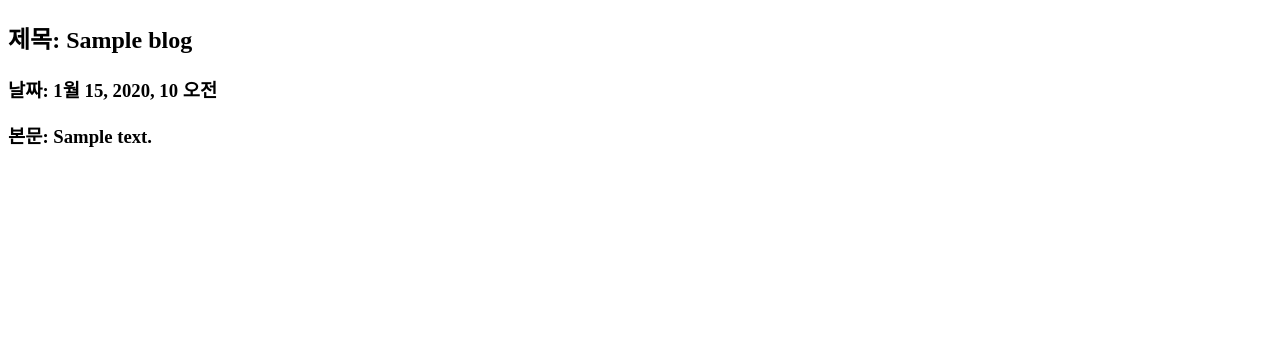
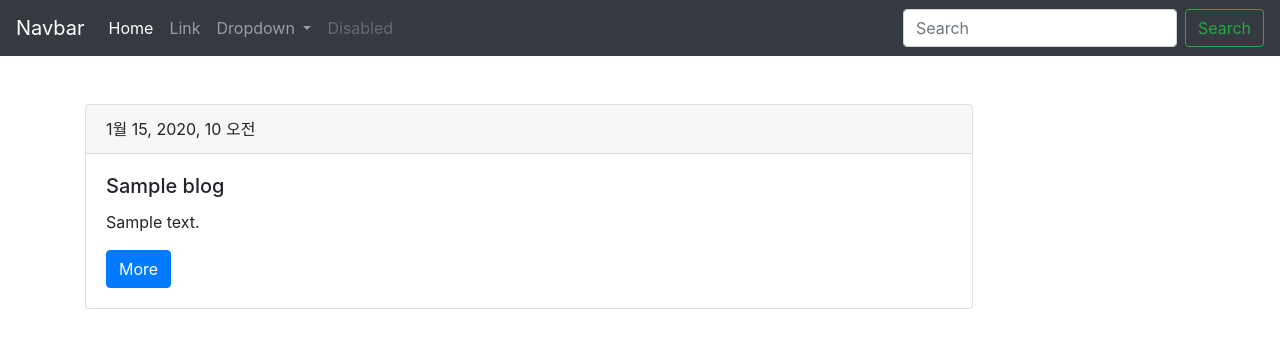
Before and after one commit to techofficer20/likelion_Blog, a Django app: template blogproject/blogapp/templates/index.html in a window 1280 px wide. Shown: the top 348 px of the page. Run offline with Django 3.2, Linux system fonts and the light colour scheme; the template is opened without the code that fills it: most values are stand-ins (such as "Sample title", 1, 10 or a date in 2020); data that the repository does not hold is empty; some libraries are stand-ins or nearby versions.

Commit message:
부트스트랩, css 적용

```diff
--- a/blogproject/blogapp/templates/index.html
+++ b/blogproject/blogapp/templates/index.html
@@ -1,17 +1,85 @@
 <!DOCTYPE html>
 <html lang="en">
+
 <head>
     <meta charset="UTF-8">
     <meta name="viewport" content="width=device-width, initial-scale=1.0">
     <meta http-equiv="X-UA-Compatible" content="ie=edge">
+    <link rel="stylesheet" href="https://stackpath.bootstrapcdn.com/bootstrap/4.3.1/css/bootstrap.min.css"
+        integrity="sha384-ggOyR0iXCbMQv3Xipma34MD+dH/1fQ784/j6cY/iJTQUOhcWr7x9JvoRxT2MZw1T" crossorigin="anonymous">
+    <style>
+        .card{
+            width: 80%;
+        }
+    </style>
     <title>Document</title>
 </head>
+
 <body>
-    {% for blogs in blog.all %}
-        <h2>제목: {{blogs.title}}</h2>
-        <h3>날짜: {{blogs.date}}</h3>
-        <h3>본문: {{blogs.body}}</h3>
-        <br/>
-    {% endfor %}
+    <nav class="navbar navbar-expand-lg navbar-dark bg-dark">
+        <a class="navbar-brand" href="#">Navbar</a>
+        <button class="navbar-toggler" type="button" data-toggle="collapse" data-target="#navbarSupportedContent"
+            aria-controls="navbarSupportedContent" aria-expanded="false" aria-label="Toggle navigation">
+            <span class="navbar-toggler-icon"></span>
+        </button>
+
+        <div class="collapse navbar-collapse" id="navbarSupportedContent">
+            <ul class="navbar-nav mr-auto">
+                <li class="nav-item active">
+                    <a class="nav-link" href="#">Home <span class="sr-only">(current)</span></a>
+                </li>
+                <li class="nav-item">
+                    <a class="nav-link" href="#">Link</a>
+                </li>
+                <li class="nav-item dropdown">
+                    <a class="nav-link dropdown-toggle" href="#" id="navbarDropdown" role="button"
+                        data-toggle="dropdown" aria-haspopup="true" aria-expanded="false">
+                        Dropdown
+                    </a>
+                    <div class="dropdown-menu" aria-labelledby="navbarDropdown">
+                        <a class="dropdown-item" href="#">Action</a>
+                        <a class="dropdown-item" href="#">Another action</a>
+                        <div class="dropdown-divider"></div>
+                        <a class="dropdown-item" href="#">Something else here</a>
+                    </div>
+                </li>
+                <li class="nav-item">
+                    <a class="nav-link disabled" href="#" tabindex="-1" aria-disabled="true">Disabled</a>
+                </li>
+            </ul>
+            <form class="form-inline my-2 my-lg-0">
+                <input class="form-control mr-sm-2" type="search" placeholder="Search" aria-label="Search">
+                <button class="btn btn-outline-success my-2 my-sm-0" type="submit">Search</button>
+            </form>
+        </div>
+    </nav>
+    <br />
+    <br />
+    <div class="container">
+        {% for blogs in blog.all %}
+        <div class="card">
+            <div class="card-header">
+                {{blogs.date}}
+            </div>
+            <div class="card-body">
+                <h5 class="card-title">{{blogs.title}}</h5>
+                <p class="card-text">{{blogs.body}}</p>
+                <a href="#" class="btn btn-primary">More</a>
+            </div>
+        </div>
+        <br />
+        {% endfor %}
+    </div>
+
+    <script src="https://code.jquery.com/jquery-3.3.1.slim.min.js"
+        integrity="sha384-q8i/X+965DzO0rT7abK41JStQIAqVgRVzpbzo5smXKp4YfRvH+8abtTE1Pi6jizo"
+        crossorigin="anonymous"></script>
+    <script src="https://cdnjs.cloudflare.com/ajax/libs/popper.js/1.14.7/umd/popper.min.js"
+        integrity="sha384-UO2eT0CpHqdSJQ6hJty5KVphtPhzWj9WO1clHTMGa3JDZwrnQq4sF86dIHNDz0W1"
+        crossorigin="anonymous"></script>
+    <script src="https://stackpath.bootstrapcdn.com/bootstrap/4.3.1/js/bootstrap.min.js"
+        integrity="sha384-JjSmVgyd0p3pXB1rRibZUAYoIIy6OrQ6VrjIEaFf/nJGzIxFDsf4x0xIM+B07jRM"
+        crossorigin="anonymous"></script>
 </body>
+
 </html>
```
